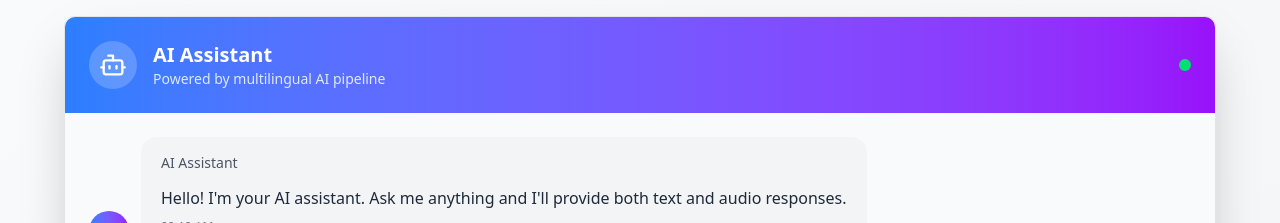
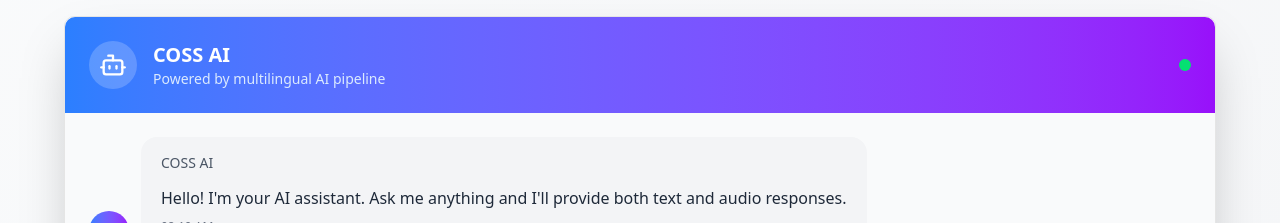
Before and after one commit to coss-poc-fe/COSS-POC-FE, a Next.js app: page / in a window 1280 px wide. Shown: the top 223 px of the page. Built offline with nearby package versions, Linux system fonts and the light colour scheme.

Commit message:
feat: update AI Assistant branding to COSS AI

```diff
--- a/src/components/VoiceQueryInterface.tsx
+++ b/src/components/VoiceQueryInterface.tsx
@@ -248,7 +248,7 @@ export default function VoiceQueryInterface() {
             </div>
             <div className="bg-gray-100 text-gray-800 rounded-2xl rounded-bl-md px-5 py-4">
               <div className="flex items-center gap-3 mb-3">
-                <span className="text-sm font-medium text-gray-600">AI Assistant</span>
+                <span className="text-sm font-medium text-gray-600">COSS AI </span>
                 {message.detectedLanguage && (
                   <span className="px-3 py-1 bg-green-100 text-green-700 rounded-full text-xs font-medium">
                     {message.detectedLanguage}
@@ -359,7 +359,7 @@ export default function VoiceQueryInterface() {
             <Bot className="h-7 w-7" />
           </div>
           <div>
-            <h1 className="text-xl font-semibold">AI Assistant</h1>
+            <h1 className="text-xl font-semibold">COSS AI</h1>
             <p className="text-sm text-blue-100">Powered by multilingual AI pipeline</p>
           </div>
           <div className="ml-auto">
```
